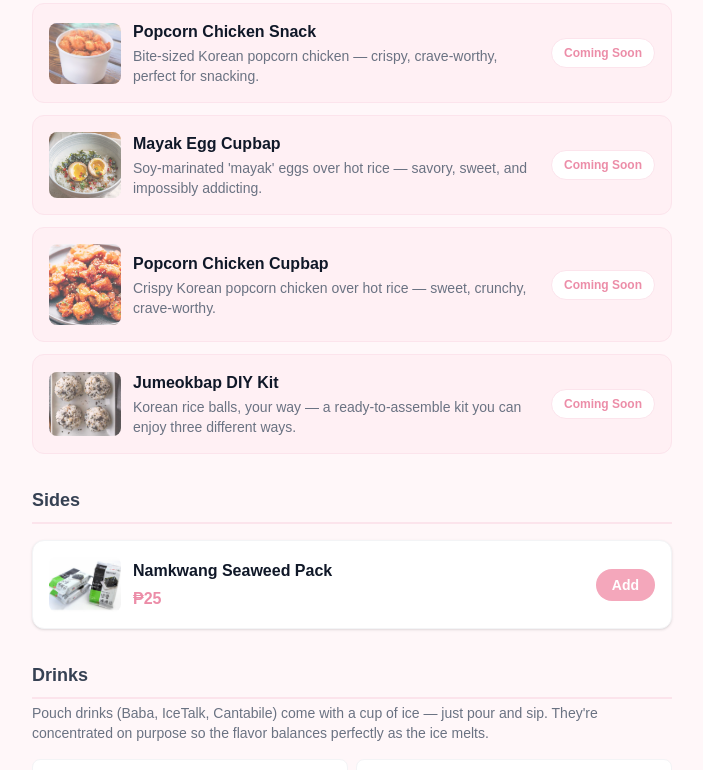
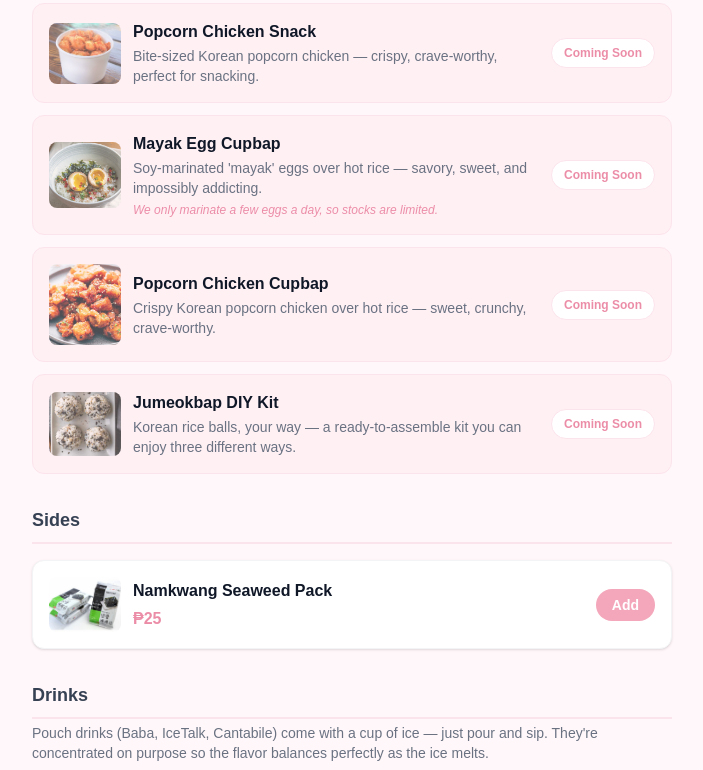
Before and after one commit to kfajardo-agsx/krave-menu, a Next.js app: page / in a window 1280 px wide. Shown: the part 1320-2090 px from the top of the page, without its empty margins (288-991 px from the left). Built offline with nearby package versions, Linux system fonts and the light colour scheme.

Commit message:
feat: add limited-stock note to Mayak Egg Cupbap
Co-Authored-By: Claude Opus 4.7 (1M context) <noreply@anthropic.com>

```diff
--- a/src/app/page.tsx
+++ b/src/app/page.tsx
@@ -590,6 +590,11 @@ export default function Home() {
                                 {item.description}
                               </p>
                             )}
+                            {item.note && (
+                              <p className="text-xs text-sakura-dark mt-1 italic">
+                                {item.note}
+                              </p>
+                            )}
                           </div>
                           <span className="shrink-0 text-xs font-bold text-sakura-dark bg-white border border-sakura-light px-3 py-1.5 rounded-full">
                             Coming Soon
--- a/src/data/menu.ts
+++ b/src/data/menu.ts
@@ -306,6 +306,7 @@ export const menu: MenuCategory[] = [
           "Soy-marinated 'mayak' eggs over hot rice — savory, sweet, and impossibly addicting.",
         price: 0,
         image: "/images/mayak%20egg%20with%20rice.png",
+        note: "We only marinate a few eggs a day, so stocks are limited.",
         comingSoon: true,
       },
       {
```
